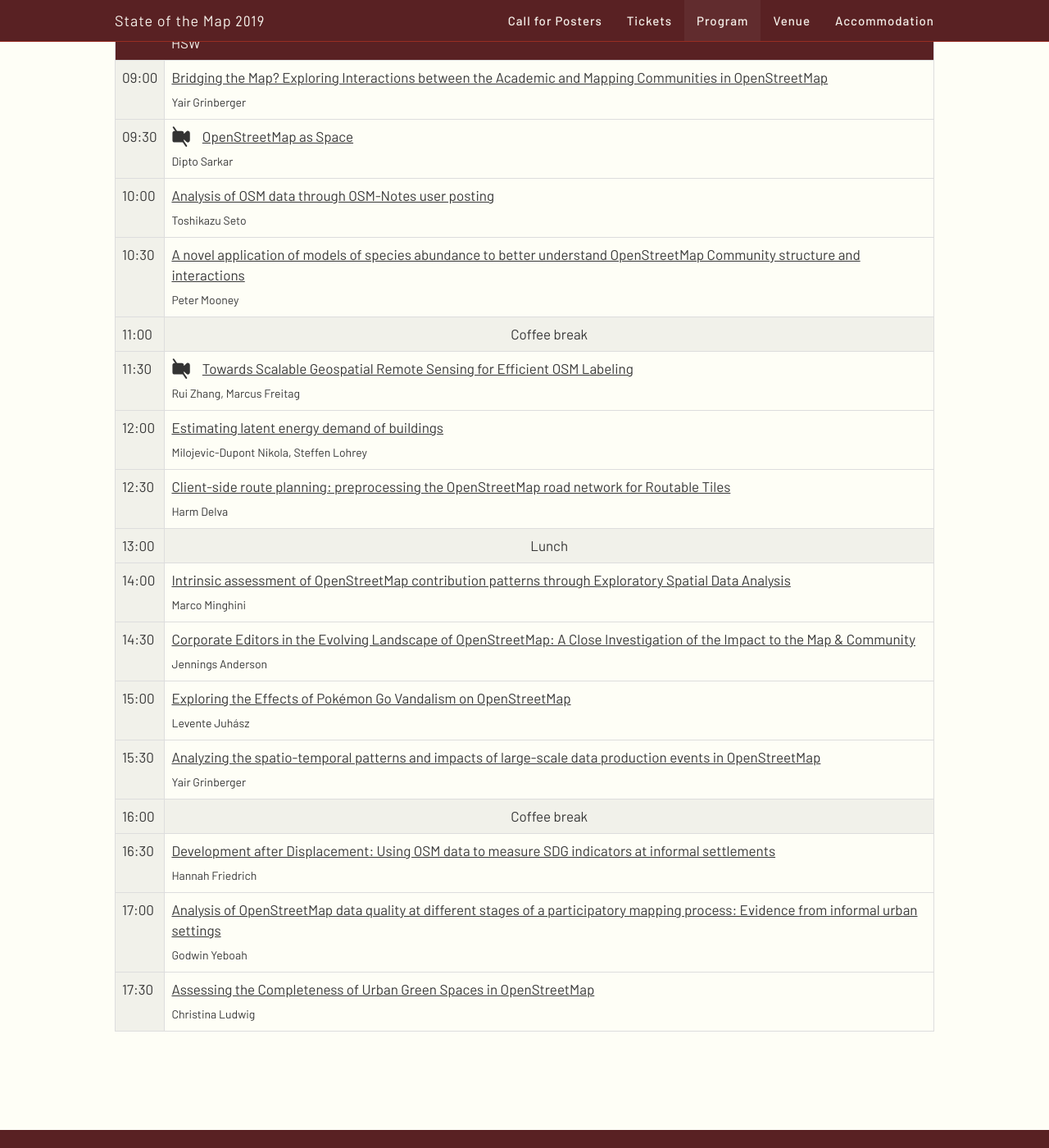
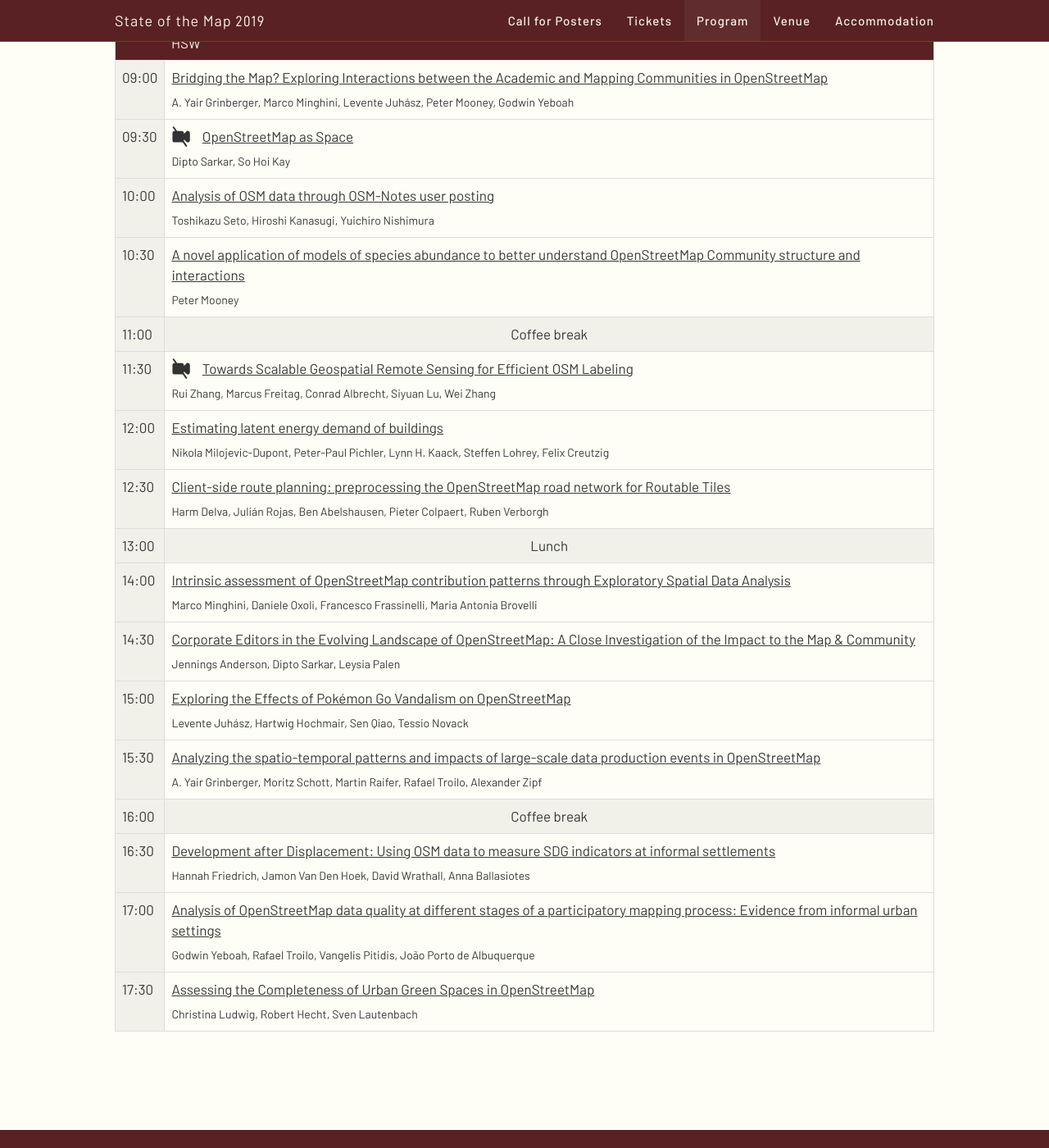
Before and after one commit to openstreetmap/stateofthemap-2019, a Jekyll site: the page built from program/index.html, in a window 1280 px wide and 1400 px high, scrolled down 5231 px. Shown: the whole window at 82% size. Built offline with Jekyll 4.4.1, drawn with Linux system fonts in a browser that asks for light colours.

Commit message:
add all authors of academic sessions, fix misformated IBM author list

```diff
--- a/_includes/schedule/_academic.html
+++ b/_includes/schedule/_academic.html
@@ -11,32 +11,28 @@
                 <tr>
                         <td class="fill-darken0">09:00</td>
                         <td rowspan="1" id="session_RZXQP3">
-        <a href="/sessions/RZXQP3">Bridging the Map? Exploring Interactions between the Academic and Mapping Communities in OpenStreetMap</a>    <br><span class="speaker">Yair Grinberger
-    </span>
+        <a href="/sessions/RZXQP3">Bridging the Map? Exploring Interactions between the Academic and Mapping Communities in OpenStreetMap</a>            <br><span class="speaker">A. Yair Grinberger, Marco Minghini, Levente Juhász, Peter Mooney, Godwin Yeboah</span>
 </td>
 
                                                 </tr>
                                 <tr>
                         <td class="fill-darken0">09:30</td>
                         <td rowspan="1" id="session_SR88Y3">
-    <img class="noRecordingDark" src="/img/novideo-dark.svg" height="25" alt="no recording" title="This event will not be recorded.">    <a href="/sessions/SR88Y3">OpenStreetMap as Space</a>    <br><span class="speaker">Dipto Sarkar
-    </span>
+    <img class="noRecordingDark" src="/img/novideo-dark.svg" height="25" alt="no recording" title="This event will not be recorded.">    <a href="/sessions/SR88Y3">OpenStreetMap as Space</a>            <br><span class="speaker">Dipto Sarkar, So Hoi Kay</span>
 </td>
 
                                                 </tr>
                                 <tr>
                         <td class="fill-darken0">10:00</td>
                         <td rowspan="1" id="session_GRR3N3">
-        <a href="/sessions/GRR3N3">Analysis of OSM data through OSM-Notes user posting</a>    <br><span class="speaker">Toshikazu Seto
-    </span>
+        <a href="/sessions/GRR3N3">Analysis of OSM data through OSM-Notes user posting</a>            <br><span class="speaker">Toshikazu Seto, Hiroshi Kanasugi, Yuichiro Nishimura</span>
 </td>
 
                                                 </tr>
                                 <tr>
                         <td class="fill-darken0">10:30</td>
                         <td rowspan="1" id="session_7ZVYEH">
-        <a href="/sessions/7ZVYEH">A novel application of models of species abundance to better understand OpenStreetMap Community structure and interactions</a>    <br><span class="speaker">Peter Mooney
-    </span>
+        <a href="/sessions/7ZVYEH">A novel application of models of species abundance to better understand OpenStreetMap Community structure and interactions</a>            <br><span class="speaker">Peter Mooney</span>
 </td>
 
                                                 </tr>
@@ -47,24 +43,21 @@
                                 <tr>
                         <td class="fill-darken0">11:30</td>
                         <td rowspan="1" id="session_TMGNLL">
-    <img class="noRecordingDark" src="/img/novideo-dark.svg" height="25" alt="no recording" title="This event will not be recorded.">    <a href="/sessions/TMGNLL">Towards Scalable Geospatial Remote Sensing for Efficient OSM Labeling</a>    <br><span class="speaker">Rui Zhang, Marcus Freitag
-    </span>
+    <img class="noRecordingDark" src="/img/novideo-dark.svg" height="25" alt="no recording" title="This event will not be recorded.">    <a href="/sessions/TMGNLL">Towards Scalable Geospatial Remote Sensing for Efficient OSM Labeling</a>            <br><span class="speaker">Rui Zhang, Marcus Freitag, Conrad Albrecht, Siyuan Lu, Wei Zhang</span>
 </td>
 
                                                 </tr>
                                 <tr>
                         <td class="fill-darken0">12:00</td>
                         <td rowspan="1" id="session_FQPFTP">
-        <a href="/sessions/FQPFTP">Estimating latent energy demand of buildings</a>    <br><span class="speaker">Milojevic-Dupont Nikola, Steffen Lohrey
-    </span>
+        <a href="/sessions/FQPFTP">Estimating latent energy demand of buildings</a>            <br><span class="speaker">Nikola Milojevic-Dupont, Peter-Paul Pichler, Lynn H. Kaack, Steffen Lohrey, Felix Creutzig</span>
 </td>
 
                                                 </tr>
                                 <tr>
                         <td class="fill-darken0">12:30</td>
                         <td rowspan="1" id="session_GRJC7W">
-        <a href="/sessions/GRJC7W">Client-side route planning: preprocessing the OpenStreetMap road network for Routable Tiles</a>    <br><span class="speaker">Harm Delva
-    </span>
+        <a href="/sessions/GRJC7W">Client-side route planning: preprocessing the OpenStreetMap road network for Routable Tiles</a>            <br><span class="speaker">Harm Delva, Julián Rojas, Ben Abelshausen, Pieter Colpaert, Ruben Verborgh</span>
 </td>
 
                                                 </tr>
@@ -75,32 +68,28 @@
                                 <tr>
                         <td class="fill-darken0">14:00</td>
                         <td rowspan="1" id="session_F7ANUJ">
-        <a href="/sessions/F7ANUJ">Intrinsic assessment of OpenStreetMap contribution patterns through Exploratory Spatial Data Analysis</a>    <br><span class="speaker">Marco Minghini
-    </span>
+        <a href="/sessions/F7ANUJ">Intrinsic assessment of OpenStreetMap contribution patterns through Exploratory Spatial Data Analysis</a>            <br><span class="speaker">Marco Minghini, Daniele Oxoli, Francesco Frassinelli, Maria Antonia Brovelli</span>
 </td>
 
                                                 </tr>
                                 <tr>
                         <td class="fill-darken0">14:30</td>
                         <td rowspan="1" id="session_W8BA9K">
-        <a href="/sessions/W8BA9K">Corporate Editors in the Evolving Landscape of OpenStreetMap:  A Close Investigation of the Impact to the Map &amp; Community</a>    <br><span class="speaker">Jennings Anderson
-    </span>
+        <a href="/sessions/W8BA9K">Corporate Editors in the Evolving Landscape of OpenStreetMap:  A Close Investigation of the Impact to the Map &amp; Community</a>            <br><span class="speaker">Jennings Anderson, Dipto Sarkar, Leysia Palen</span>
 </td>
 
                                                 </tr>
                                 <tr>
                         <td class="fill-darken0">15:00</td>
                         <td rowspan="1" id="session_VPXQAV">
-        <a href="/sessions/VPXQAV">Exploring the Effects of Pokémon Go Vandalism on OpenStreetMap</a>    <br><span class="speaker">Levente Juhász
-    </span>
+        <a href="/sessions/VPXQAV">Exploring the Effects of Pokémon Go Vandalism on OpenStreetMap</a>            <br><span class="speaker">Levente Juhász, Hartwig Hochmair, Sen Qiao, Tessio Novack</span>
 </td>
 
                                                 </tr>
                                 <tr>
                         <td class="fill-darken0">15:30</td>
                         <td rowspan="1" id="session_9NVD77">
-        <a href="/sessions/9NVD77">Analyzing the spatio-temporal patterns and impacts of large-scale data production events in OpenStreetMap</a>    <br><span class="speaker">Yair Grinberger
-    </span>
+        <a href="/sessions/9NVD77">Analyzing the spatio-temporal patterns and impacts of large-scale data production events in OpenStreetMap</a>            <br><span class="speaker">A. Yair Grinberger, Moritz Schott, Martin Raifer, Rafael Troilo, Alexander Zipf</span>
 </td>
 
                                                 </tr>
@@ -111,24 +100,21 @@
                                 <tr>
                         <td class="fill-darken0">16:30</td>
                         <td rowspan="1" id="session_LKLEWQ">
-        <a href="/sessions/LKLEWQ">Development after Displacement: Using OSM data to measure SDG indicators at informal settlements</a>    <br><span class="speaker">Hannah Friedrich
-    </span>
+        <a href="/sessions/LKLEWQ">Development after Displacement: Using OSM data to measure SDG indicators at informal settlements</a>            <br><span class="speaker">Hannah Friedrich, Jamon Van Den Hoek, David Wrathall, Anna Ballasiotes</span>
 </td>
 
                                                 </tr>
                                 <tr>
                         <td class="fill-darken0">17:00</td>
                         <td rowspan="1" id="session_MWS9ZC">
-        <a href="/sessions/MWS9ZC">Analysis of OpenStreetMap data quality at different stages of a participatory mapping process: Evidence from informal urban settings</a>    <br><span class="speaker">Godwin Yeboah
-    </span>
+        <a href="/sessions/MWS9ZC">Analysis of OpenStreetMap data quality at different stages of a participatory mapping process: Evidence from informal urban settings</a>            <br><span class="speaker">Godwin Yeboah, Rafael Troilo, Vangelis Pitidis, João Porto de Albuquerque</span>
 </td>
 
                                                 </tr>
                                 <tr>
                         <td class="fill-darken0">17:30</td>
                         <td rowspan="1" id="session_WTWQYC">
-        <a href="/sessions/WTWQYC">Assessing the Completeness of Urban Green Spaces in OpenStreetMap</a>    <br><span class="speaker">Christina Ludwig
-    </span>
+        <a href="/sessions/WTWQYC">Assessing the Completeness of Urban Green Spaces in OpenStreetMap</a>            <br><span class="speaker">Christina Ludwig, Robert Hecht, Sven Lautenbach</span>
 </td>
 
                                                 </tr>
--- a/sessions/TMGNLL.html
+++ b/sessions/TMGNLL.html
@@ -3,7 +3,7 @@
 academic: true
 title: "Towards Scalable Geospatial Remote Sensing for Efficient OSM Labeling"
 code: "TMGNLL"
-speaker_names_with_affiliations: ['Rui Zhang; rui.zhang@ibm.com; IBM Research*', 'Marcus Freitag; mfreitag@us.ibm.com; IBM Research*', 'Conrad Albrecht; cmalbrec@us.ibm.com; IBM Research*', 'Siyuan Lu; lus@us.ibm.com; IBM Research*', 'Wei Zhang; weiz@us.ibm.com; IBM Research*', '', '*TJ Watson Research Center, 1101 Kitchawan Rd, Yorktown Heights, NY 10598, U.S.A.']
+speaker_names_with_affiliations: ['Rui Zhang; IBM Research, TJ Watson Research Center, 1101 Kitchawan Rd, Yorktown Heights, NY 10598, U.S.A.; rui.zhang@ibm.com', 'Marcus Freitag; IBM Research, TJ Watson Research Center, 1101 Kitchawan Rd, Yorktown Heights, NY 10598, U.S.A.; mfreitag@us.ibm.com', 'Conrad Albrecht; IBM Research, TJ Watson Research Center, 1101 Kitchawan Rd, Yorktown Heights, NY 10598, U.S.A.; cmalbrec@us.ibm.com', 'Siyuan Lu; IBM Research, TJ Watson Research Center, 1101 Kitchawan Rd, Yorktown Heights, NY 10598, U.S.A.; lus@us.ibm.com', 'Wei Zhang; IBM Research, TJ Watson Research Center, 1101 Kitchawan Rd, Yorktown Heights, NY 10598, U.S.A.; weiz@us.ibm.com']
 extra_tags:
 room: "HSW"
 length: "00:20"
```
